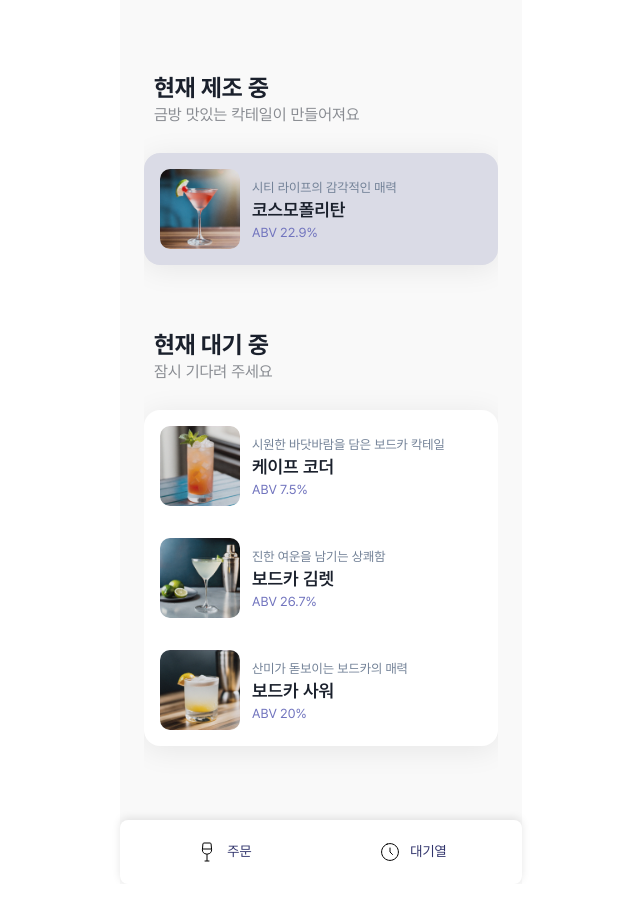
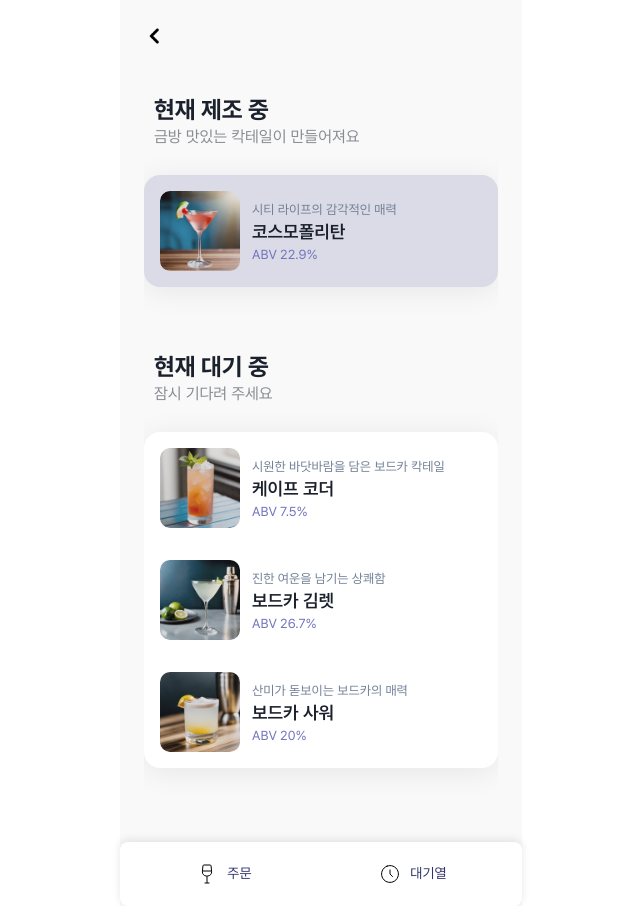
Before and after one commit to jamie2779/cocktail-web, a Next.js app: page /order in a window 1280 px wide. Shown: the whole page, without its empty margins (319-959 px from the left). Before the commit the page ends 884 px from the top, so only its background shows below. Built offline with nearby package versions, Linux system fonts and the light colour scheme.

Commit message:
Back 버튼 추가 및 페이지를 컴포넌트로 수정

```diff
--- a/app/Admin/page.tsx
+++ b/app/Admin/page.tsx
@@ -29,6 +29,9 @@ export default function Admin() {
         {"관리자 페이지"}
       </Heading>
     </Box>
+
+
+
 
     <Box
 
--- a/app/order/page.tsx
+++ b/app/order/page.tsx
@@ -2,6 +2,7 @@ import { Box, VStack} from "@chakra-ui/react";
 import Title from "@/components/Title";
 import Nav from "@/components/Nav";
 import MenuList,{MenuItem} from "@/components/MenuList";
+import Back from "@/components/Back";
 
 function Making({ imageSrc, name, description, abv }: MenuItem){
 
@@ -12,6 +13,7 @@ function Making({ imageSrc, name, description, abv }: MenuItem){
   ];
 
   return (
+
       <VStack
         flex="1"
         overflowY="scroll"
@@ -70,11 +72,11 @@ export default function Home() {
       display="flex"
       flexDirection="column"
     >
+      <Back/>
       <VStack
         flex="1"
         overflowY="scroll"
         margin="24px"
-        pt="50px"
         spacing="16px"
         align="stretch"
       >
--- a/app/page.tsx
+++ b/app/page.tsx
@@ -2,7 +2,7 @@ import { Box, VStack } from "@chakra-ui/react";
 import Title from "@/components/Title";
 import Nav from "@/components/Nav";
 import MenuList from "@/components/MenuList";
-
+import Back from "@/components/Back";
 export default function Home() {
   const vodkaItems = [
     {
@@ -75,11 +75,11 @@ export default function Home() {
       display="flex"
       flexDirection="column"
     >
+      <Back/>
       <VStack
         flex="1"
         overflowY="scroll"
         margin="24px"
-        pt="50px"
         spacing="16px"
         align="stretch"
       >
```
Also changed, not shown: components/NameOverlay.tsx (renamed from app/Name/page.tsx), components/PasswordOverlay.tsx (renamed from app/Password/page.tsx), components/SelectMenuOverlay.tsx (renamed from app/SelectMenuOverlay/page.tsx).
